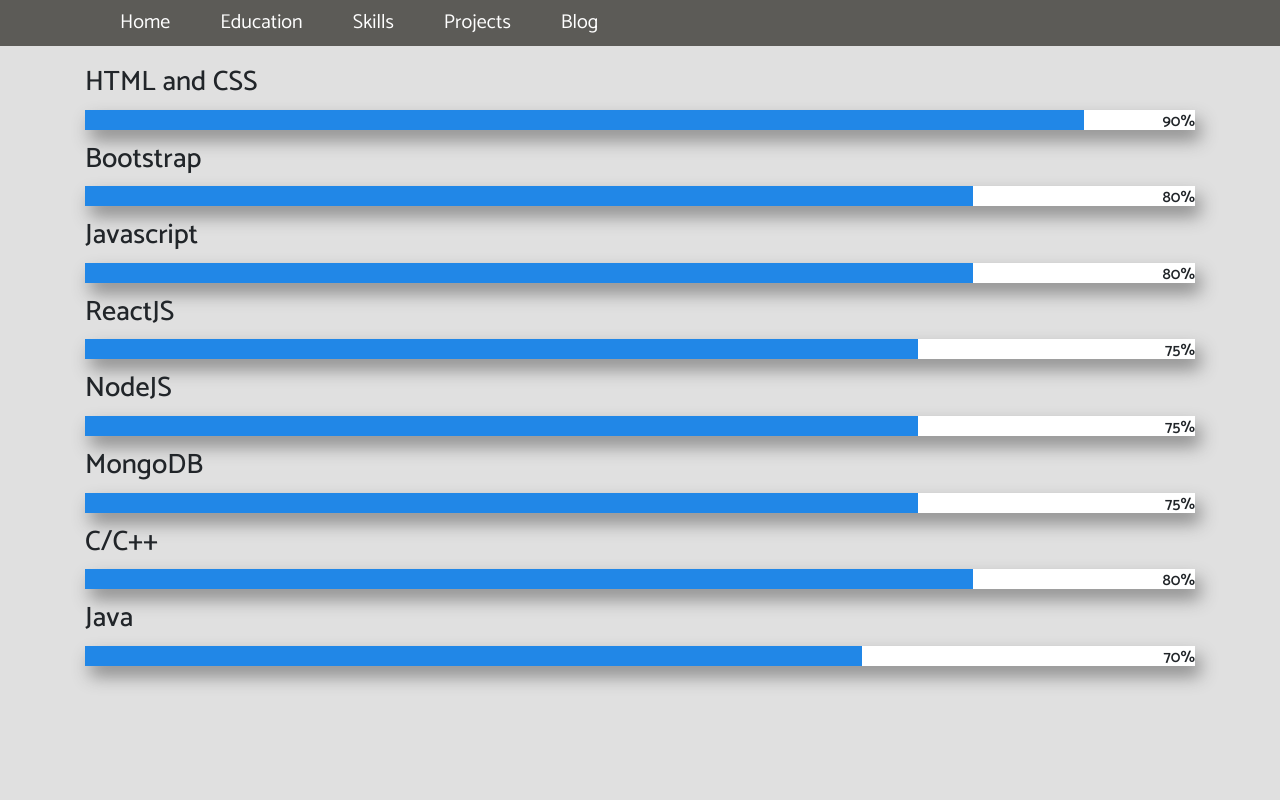
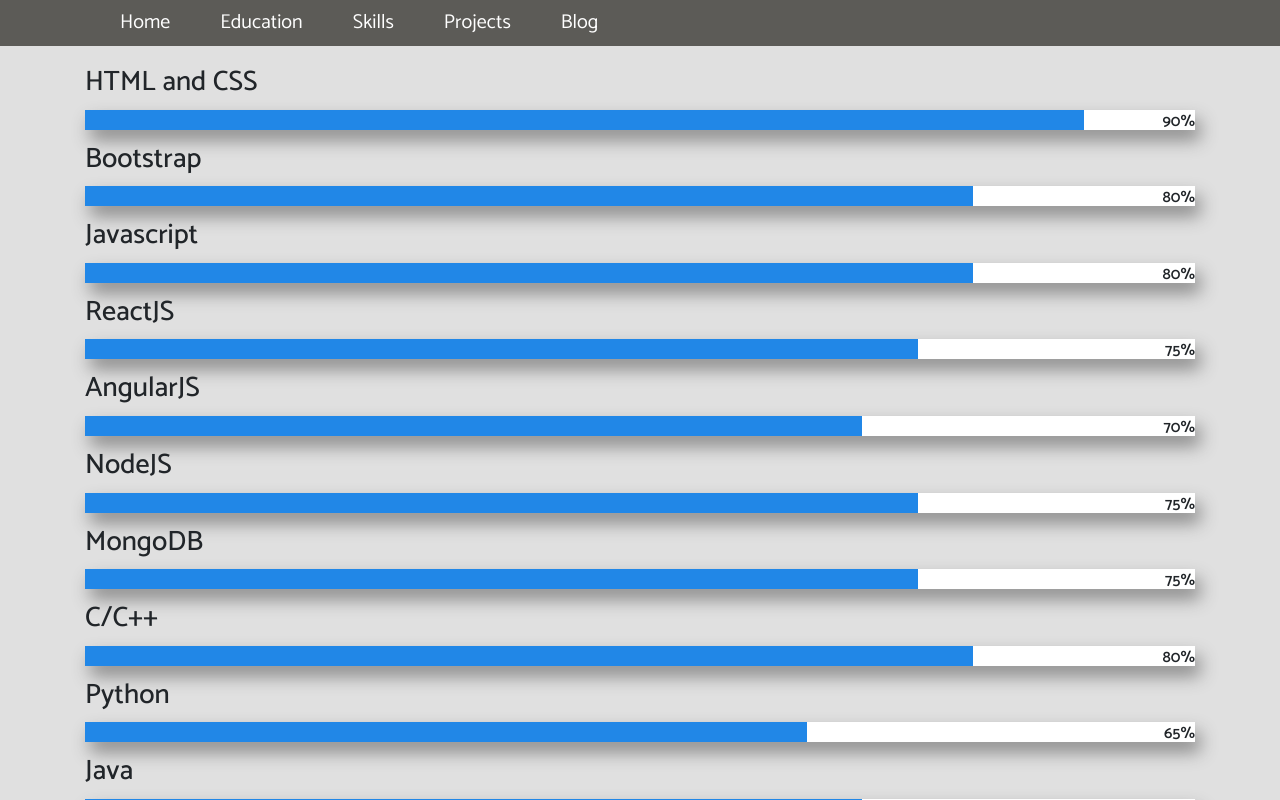
Before and after one commit to Mahadevan007/portfolio, a React (Create React App) app: page /#/skills in a window 1280 px wide. Built offline with nearby package versions, Linux system fonts and the light colour scheme.

Commit message:
2nd commit

```diff
--- a/src/Components/Skills/Skills.css
+++ b/src/Components/Skills/Skills.css
@@ -66,6 +66,11 @@
   animation: reactjs 2s;
 }
 
+.angularjs {
+  width: 70%;
+  animation: angular 2s;
+}
+
 .nodejs {
   width: 75%;
   animation: nodejs 2s;
@@ -79,6 +84,11 @@
 .c {
   width: 80%;
   animation: c 2s;
+}
+
+.python {
+  width: 65%;
+  animation: python 2s;
 }
 
 .java {
@@ -126,6 +136,16 @@
   }
 }
 
+@keyframes angular {
+  0% {
+    width: 0%;
+  }
+
+  100% {
+    width: 70%;
+  }
+}
+
 @keyframes nodejs {
   0% {
     width: 0%;
@@ -153,6 +173,16 @@
 
   100% {
     width: 80%;
+  }
+}
+
+@keyframes python {
+  0% {
+    width: 0%;
+  }
+
+  100% {
+    width: 65%;
   }
 }
 
--- a/src/Components/Skills/Skills.jsx
+++ b/src/Components/Skills/Skills.jsx
@@ -39,6 +39,13 @@
                 </div>
               </li>
               <li className="skill-item">
+                <h3>AngularJS</h3>
+                <div className="bar">
+                  <span className="angularjs"></span>
+                  <div className="percent">70%</div>
+                </div>
+              </li>
+              <li className="skill-item">
                 <h3>NodeJS</h3>
                 <div className="bar">
                   <span className="nodejs"></span>
@@ -60,6 +67,13 @@
                 </div>
               </li>
               <li className="skill-item">
+                <h3>Python</h3>
+                <div className="bar">
+                  <span className="python"></span>
+                  <div className="percent">65%</div>
+                </div>
+              </li>
+              <li className="skill-item">
                 <h3>Java</h3>
                 <div className="bar">
                   <span className="java"></span>
```
